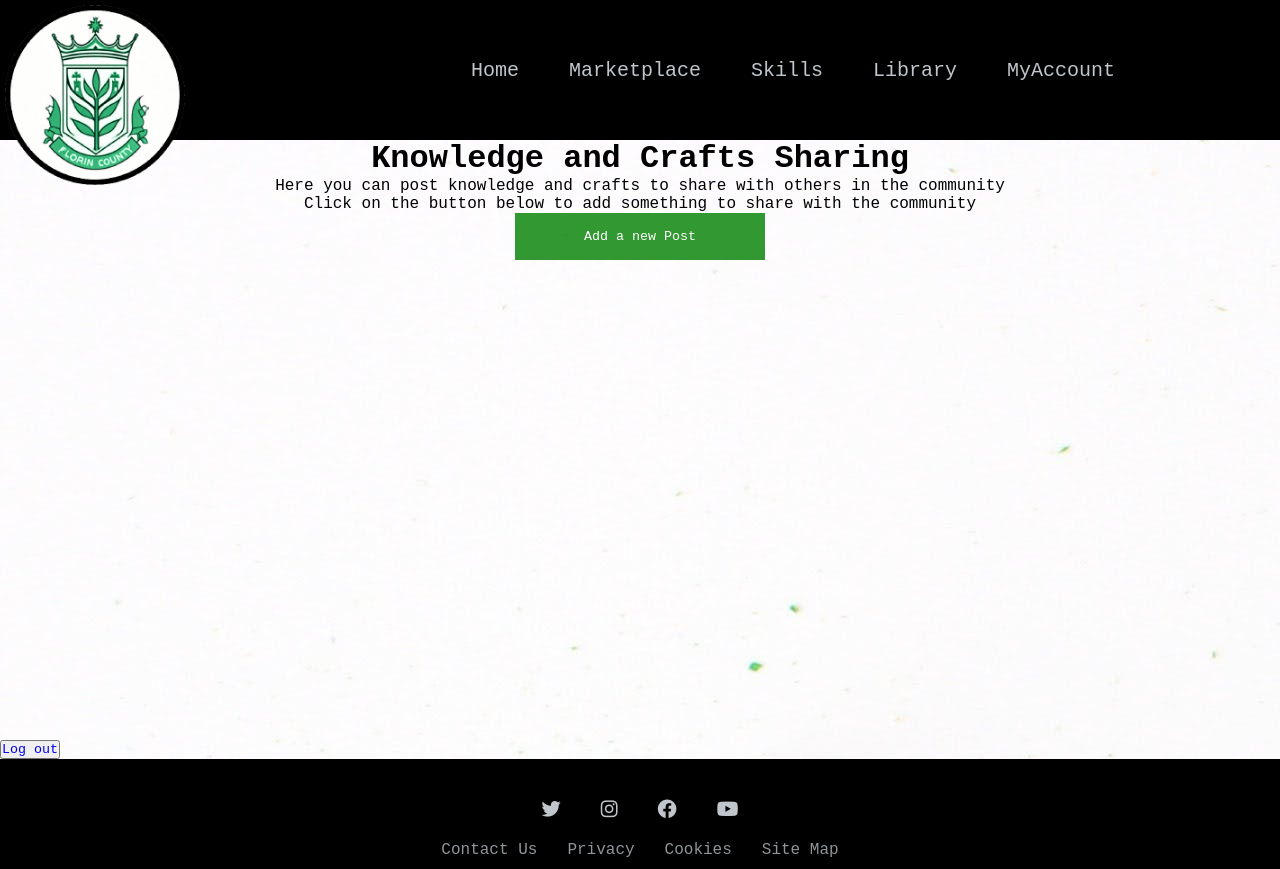
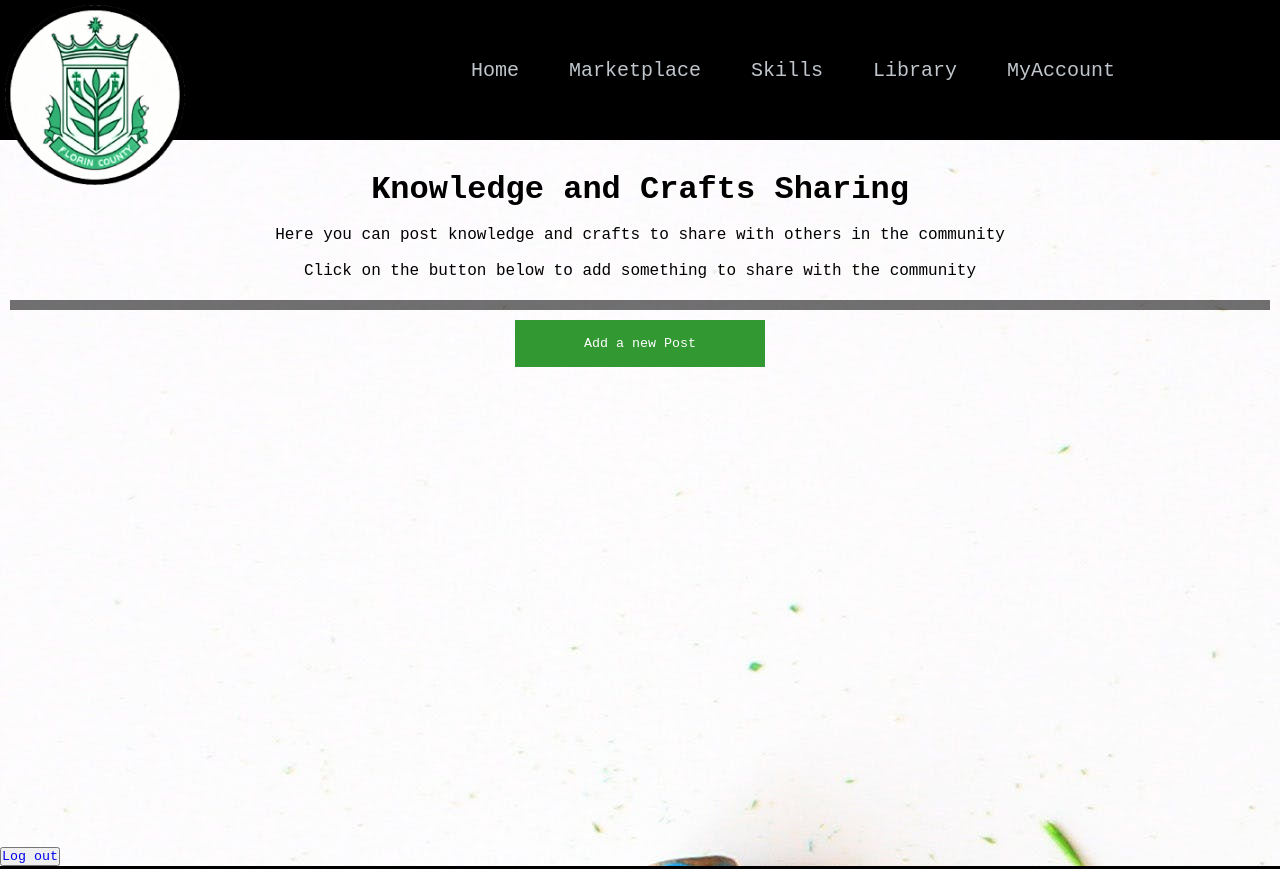
Before and after one commit to jgooday48/CouncilAppClient, a website: page blog.html in a window 1280 px wide. Shown: the top 869 px of the page. Drawn offline with Linux system fonts and the light colour scheme; no server answers.

Commit message:
add css scrollbar, headings to each page, update index community statement

```diff
--- a/assets/css/blog.css
+++ b/assets/css/blog.css
@@ -15,6 +15,19 @@ body {
   background-color: lightgray;
 }
 
+.banner{
+  color: black;
+  display: flex;
+  flex-direction: column;
+  align-items: center;
+  justify-content: center;
+  height: 160px;
+  background-position: center;
+  margin: 10px;
+  border-bottom-style: solid;
+  border-bottom-color: rgba(0, 0, 0, 0.556);
+  border-bottom-width: 10px;
+}
 
 .container {
     display: flex;
@@ -150,3 +163,21 @@ textarea {
 .form-container .btn:hover, .newPostBtn:hover {
   opacity: 1;
 }
+
+.container::-webkit-scrollbar {
+  display: none;
+}
+
+body::-webkit-scrollbar {
+  width: 12px;
+}
+
+body::-webkit-scrollbar-track {
+  border-radius: 8px;
+  background-color: none;
+  border: none;
+}
+
+body::-webkit-scrollbar-thumb {
+  background-color: #363636;
+}
--- a/assets/css/index.css
+++ b/assets/css/index.css
@@ -25,6 +25,7 @@
 .communityStatmentContainer{
     display: flex;
     justify-content: center;
+    margin-bottom: 400px;
 }
 
 .statement{
@@ -50,3 +51,17 @@
     padding: 25px;
     text-align: center;
 }
+
+body::-webkit-scrollbar {
+    width: 12px;
+  }
+
+  body::-webkit-scrollbar-track {
+    border-radius: 8px;
+    background-color: none;
+    border: none;
+  }
+
+  body::-webkit-scrollbar-thumb {
+    background-color: #363636;
+  }
--- a/assets/css/library.css
+++ b/assets/css/library.css
@@ -1,3 +1,17 @@
+.banner{
+  color: black;
+  display: flex;
+  flex-direction: column;
+  align-items: center;
+  justify-content: center;
+  height: 160px;
+  background-position: center;
+  margin: 10px;
+  border-bottom-style: solid;
+  border-bottom-color: rgba(0, 0, 0, 0.556);
+  border-bottom-width: 10px;
+}
+
 .bigContainer{
   width: 100%;
   display: flex;
@@ -216,3 +230,17 @@ textarea:focus {
 .form-container .cancel {
   background-color: rgb(49, 44, 44);
 }
+
+body::-webkit-scrollbar {
+  width: 12px;
+}
+
+body::-webkit-scrollbar-track {
+  border-radius: 8px;
+  background-color: none;
+  border: none;
+}
+
+body::-webkit-scrollbar-thumb {
+  background-color: #363636;
+}
--- a/assets/css/marketplace.css
+++ b/assets/css/marketplace.css
@@ -1,3 +1,17 @@
+.banner{
+  color: black;
+  display: flex;
+  flex-direction: column;
+  align-items: center;
+  justify-content: center;
+  height: 160px;
+  background-position: center;
+  margin: 10px;
+  border-bottom-style: solid;
+  border-bottom-color: rgba(0, 0, 0, 0.556);
+  border-bottom-width: 10px;
+}
+
 #post-board {
     display: grid;
     min-height: 60vh;
@@ -290,3 +304,17 @@
     opacity: 1;
     pointer-events: all;
 }
+
+body::-webkit-scrollbar {
+  width: 12px;
+}
+
+body::-webkit-scrollbar-track {
+  border-radius: 8px;
+  background-color: none;
+  border: none;
+}
+
+body::-webkit-scrollbar-thumb {
+  background-color: #363636;
+}
--- a/blog.html
+++ b/blog.html
@@ -7,7 +7,7 @@
     <script src="./assets/js/logout.js" defer></script>
     <link rel="stylesheet" href="https://cdnjs.cloudflare.com/ajax/libs/font-awesome/6.4.2/css/all.min.css" integrity="sha512-z3gLpd7yknf1YoNbCzqRKc4qyor8gaKU1qmn+CShxbuBusANI9QpRohGBreCFkKxLhei6S9CQXFEbbKuqLg0DA==" crossorigin="anonymous" referrerpolicy="no-referrer" />
     <link rel="stylesheet" href="./assets/css/blog.css">
-    <link rel="shortcut icon" href="./assets/images/fav.ico" type="image/x-icon">
+    <link rel="shortcut icon" href="./assets/images/fav.png" type="image/x-icon">
     <title>Knowledge and Crafts</title>
 </head>
 
@@ -25,9 +25,12 @@
 </header>
 
 <body>
-    <h1>Knowledge and Crafts Sharing</h1>
-    <p class="des">Here you can post knowledge and crafts to share with others in the community</p>
-    <p class="des">Click on the button below to add something to share with the community</p>
+
+    <div class="banner"><h1>Knowledge and Crafts Sharing</h1><br>
+    <p class="des">Here you can post knowledge and crafts to share with others in the community</p><br>
+    <p class="des">Click on the button below to add something to share with the community</p></div>
+
+
 
     <main>
         <div class="but">
```
Also changed, not shown: index.html (+6 -6 lines), library.html (+4 -0 lines), marketplace.html (+5 -0 lines).
